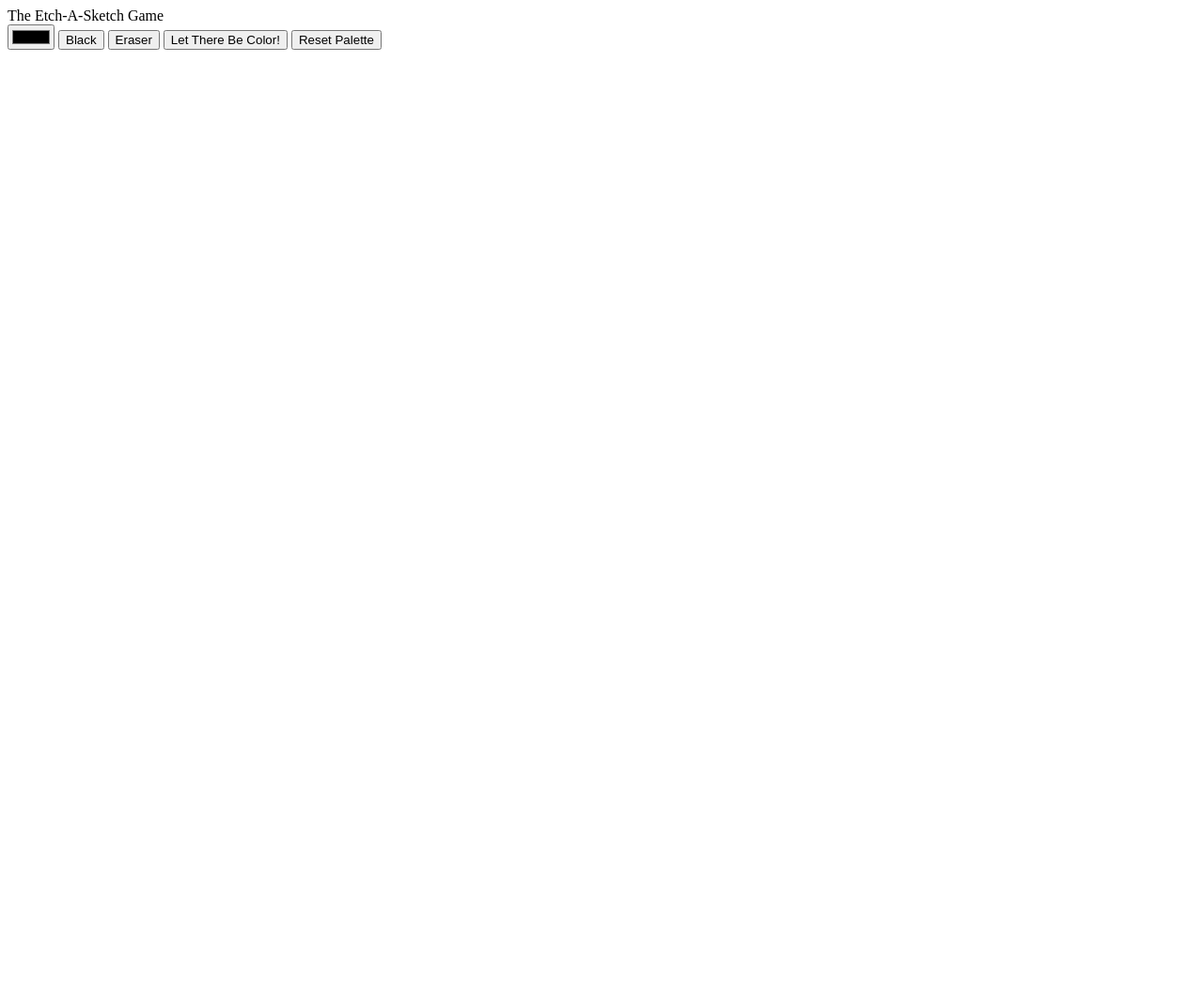
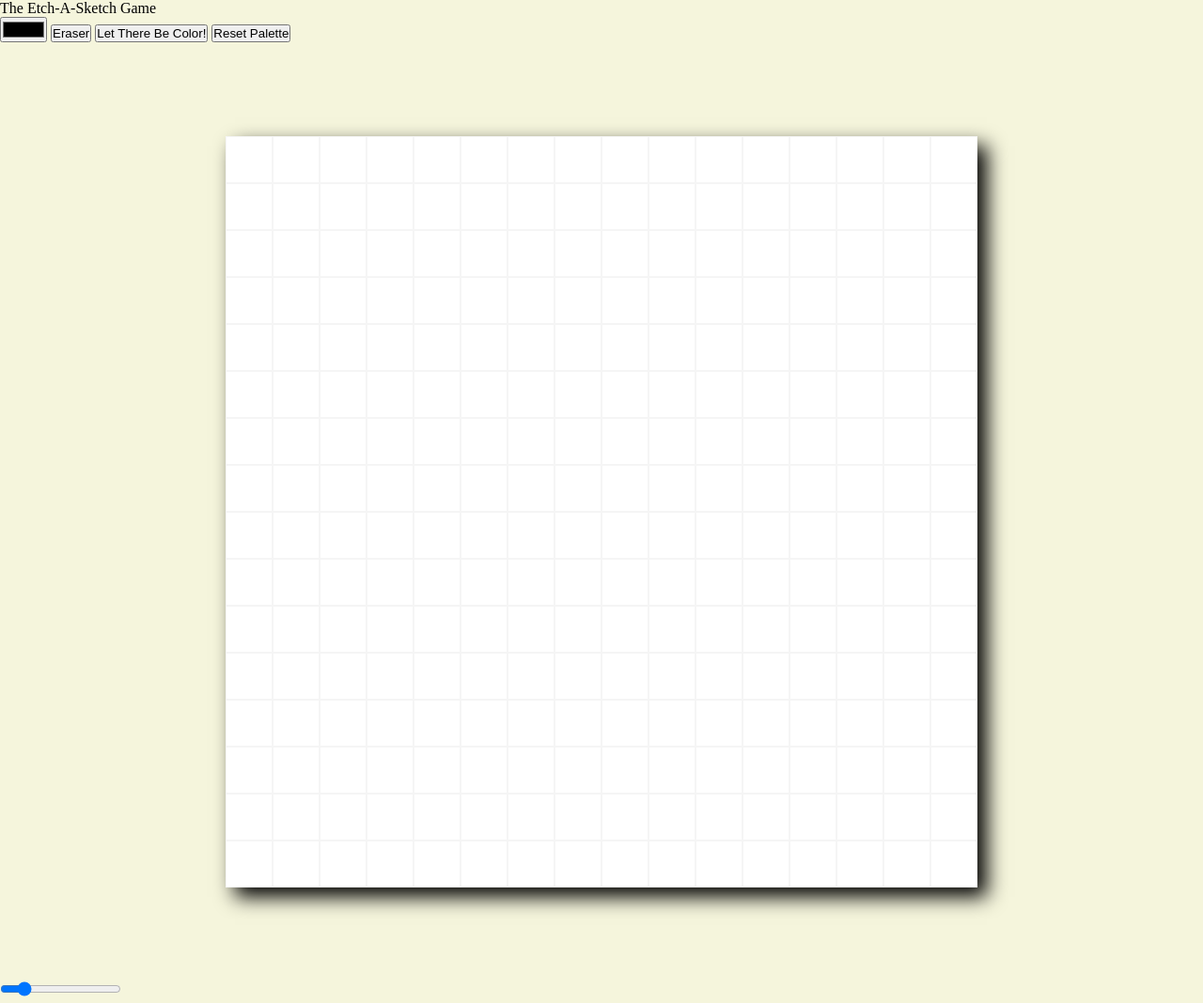
Before and after one commit to AndrewRetry/Etch-A-Sketch, a plain HTML site: page index.html in a window 1280 px wide. Shown: the top 1068 px of the page at 94% size. Drawn offline with Linux system fonts and the light colour scheme.

Commit message:
Add coloring feature on square grid

```diff
--- a/index.html
+++ b/index.html
@@ -4,24 +4,25 @@
     <meta charset="UTF-8">
     <meta name="viewport" content="width=device-width, initial-scale=1.0">
     <title>Etch-A-Sketch | Draw Online!</title>
+    <link rel="stylesheet" href="style.css">
+    <link rel="Reset" href="reset.css">
+
 </head>
 <body>
     <div class="flex-container">
         <div class="title">The Etch-A-Sketch Game</div>
         <div class="buttons">
             <input type="color" id="colorPicker" value="#000000">
-            <button>Black</button>
-            <button>Eraser</button>
-            <button>Let There Be Color!</button>
-            <button>Reset Palette</button>
+            <button id="eraserBtn">Eraser</button>
+            <button id="randomBtn">Let There Be Color!</button>
+            <button id="resetBtn">Reset Palette</button>
         </div>
     </div>
 
     <div id ="palette" class="container"></div>
-
-
-    <!-- <style src="reset.css"></style> -->
-    <style src="style.css"></style>
+    <div>
+        <input type="range" max="80" min="4" id="squareQuantity" value="16">
+    </div>
     <script src="main.js"></script>
 </body>
 </html>
--- a/main.js
+++ b/main.js
@@ -1,19 +1,43 @@
-let squareRows = 16;
-let squareCols = 16;
+let squaresPerSide = 16 //default value
+let squareQuantitySlider = document.querySelector("#squareQuantity")
+squareQuantitySlider.addEventListener("change", ()=> {
+    squaresPerSide = squareQuantitySlider.value
+    createSquares();
+});
+
 const PALETTESIZE = 800;
 
 const paletteArea = document.querySelector('#palette');
 paletteArea.style.width = `${PALETTESIZE}px`;
 paletteArea.style.height = `${PALETTESIZE}px`;
-console.log(squareCols)
+
+
+// changes background color of squares, trigerred w/ event handler
+let colorInput = document.querySelector("#colorPicker");
+colorInput.addEventListener("change", () => {
+    colorPicked = colorInput.value;
+});
+
+function setBackgroundColor() {
+    this.style.backgroundColor = colorPicked
+}
+
+// event delegation for coloring squares
+paletteArea.addEventListener("mouseover", (event) => {
+    if (event.target.classList.contains("squares")) {
+        event.target.style.backgroundColor = colorPicked;
+    }
+})
+
 // Substract 2 to ensure no overflow
 function createSquares() {
+    paletteArea.innerHTML = "";
 
-    for (let i = 0; i < (squareCols * squareRows); i++) {
+    for (let i = 0; i < (squaresPerSide ** 2); i++) {
         const gridSquare = document.createElement('div');
-        gridSquare.style.width = `${(PALETTESIZE / squareCols) - 2}px`;
-        gridSquare.style.height = `${(PALETTESIZE / squareRows) - 2}px`;
-        gridSquare.classList.add("square");
+        gridSquare.style.width = `${Math.floor(PALETTESIZE / squaresPerSide) -2}px`;
+        gridSquare.style.height = `${Math.floor(PALETTESIZE / squaresPerSide) -2}px`;
+        gridSquare.classList.add("squares");
         paletteArea.appendChild(gridSquare);
     }
 }
--- a/style.css
+++ b/style.css
@@ -4,14 +4,18 @@
 }
 
 body {
-    background-color: black;
+    background-color: beige;
 }
 
 #palette {
-    /* display: flex; */
+    display: flex;
+    flex-wrap: wrap;
     margin: 100px auto;
-    /* background-color: aqua; */
+    background-color: white;
+    box-shadow: 10px 10px 20px black;
+
 }
-.square {
-    border: 1px solid black;
+.squares {
+    border: 1px solid whitesmoke;
+    margin:auto
 }
```
